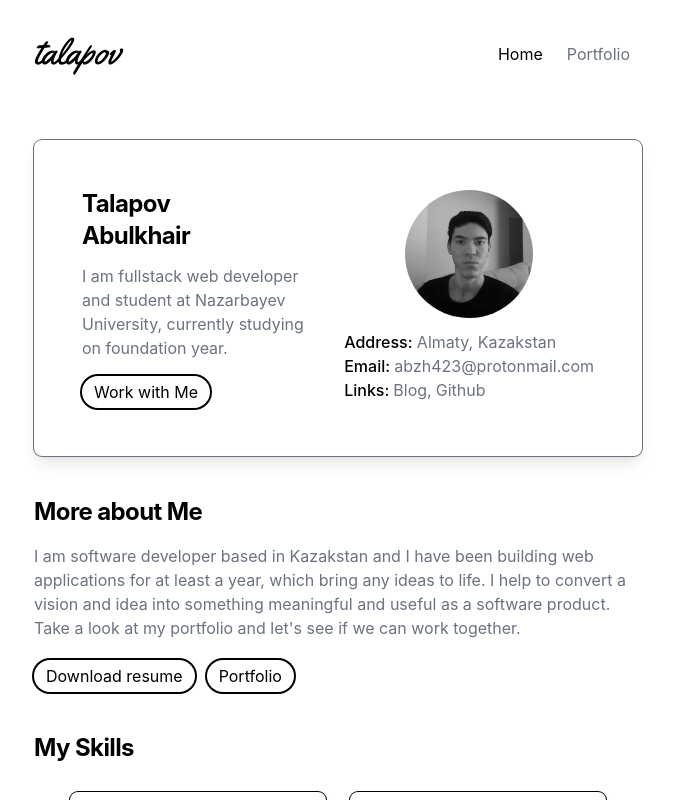
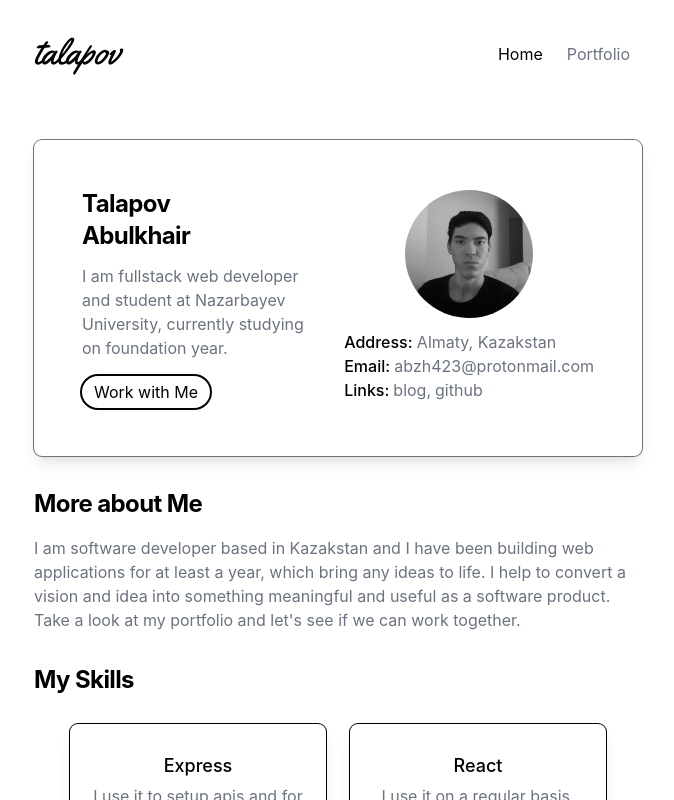
Before and after one commit to dzeppelin/personal-website, a React (Create React App) app: page / in a window 1280 px wide. Shown: the top 800 px of the page, without its empty margins (302-976 px from the left). Built offline with nearby package versions, Linux system fonts and the light colour scheme.

Commit message:
Changes to the homepage

```diff
--- a/src/components/Layout/Footer.tsx
+++ b/src/components/Layout/Footer.tsx
@@ -27,7 +27,7 @@ const Footer: FC<Props> = ({ navigation }) => {
 	});
 
 	return (
-		<footer className='mb-5'>
+		<footer className='mb-5 bottom-0'>
 			<ul className='flex flex-row flex-wrap items-center justify-center text-gray-500 footer'>
 				{mapNav}
 			</ul>
--- a/src/components/pages/Home.tsx
+++ b/src/components/pages/Home.tsx
@@ -1,5 +1,4 @@
 import React from 'react';
-import { Link } from 'react-router-dom';
 import 'styles/pages/home.css';
 
 const Home = () => {
@@ -46,7 +45,7 @@ const Home = () => {
 										rel='noreferrer'
 										className='text-gray-500 hover:text-black'
 									>
-										Blog,
+										blog,
 									</a>
 								</li>
 								<li className='github'>
@@ -56,30 +55,17 @@ const Home = () => {
 										rel='noreferrer'
 										className='text-gray-500 hover:text-black'
 									>
-										Github
+										github
 									</a>
 								</li>
 							</ul>
 						</div>
 					</div>
 				</div>
-				{/* <div className='flex flex-row mt-6 items-center w-full rounded-lg py-1'>
-					<ul className='flex flex-row contacts contacts'>
-						<li className='text-black font-medium'>Links:</li>
-						<li className='hover:underline blog'>
-							<a href=''>Blog</a>
-							<img src='hashnode.png' alt='hashnode logo' />
-						</li>
-						<li className='hover:underline github'>
-							<a href=''>Github</a>
-							<img src='github.png' alt='github logo' className='pb-0.5' />
-						</li>
-					</ul>
-				</div> */}
 			</div>
 			{/* More About Me */}
 			<div>
-				<h2 className='text-xl sm:text-2xl font-bold tracking-tight mt-10 mb-4'>
+				<h2 className='text-xl sm:text-2xl font-bold tracking-tight mt-8 mb-4'>
 					More about Me
 				</h2>
 				<p className='text-gray-500'>
@@ -89,19 +75,9 @@ const Home = () => {
 					software product. Take a look at my portfolio and let&apos;s see if we can
 					work together.
 				</p>
-				<div className='flex flex-row mt-5'>
-					<button className='p-1 px-3 mr-3 ring-2 ring-black hover:shadow-lg rounded-full'>
-						Download resume
-					</button>
-					<Link to='/portfolio'>
-						<button className='p-1 px-3 ring-2 ring-black hover:shadow-lg rounded-full'>
-							Portfolio
-						</button>
-					</Link>
-				</div>
 			</div>
 			{/* My Skills */}
-			<h2 className='text-xl sm:text-2xl font-bold tracking-tight mt-10 mb-4'>
+			<h2 className='text-xl sm:text-2xl font-bold tracking-tight mt-8 mb-4'>
 				My Skills
 			</h2>
 			<div className='flex flex-col justify-center items-center'>
--- a/src/components/pages/Portfolio.tsx
+++ b/src/components/pages/Portfolio.tsx
@@ -1,7 +1,22 @@
 import React from 'react';
 
 const Portfolio = () => {
-	return <h1>Portfolio</h1>;
+	return (
+		<>
+			<div className='w-full h-full flex flex-col justify-center items-center'>
+				<img
+					src='meme.png'
+					alt='Meme, that says nothing to do here'
+					className='h-60 w-60 mt-8'
+				/>
+				<img
+					src='meme.jpg'
+					alt='Meme, that says nothing to do here'
+					className='h-60 w-60 mb-8'
+				/>
+			</div>
+		</>
+	);
 };
 
 export default Portfolio;
```
Also changed, not shown: public/meme.jpg (added), public/meme.png (added).
